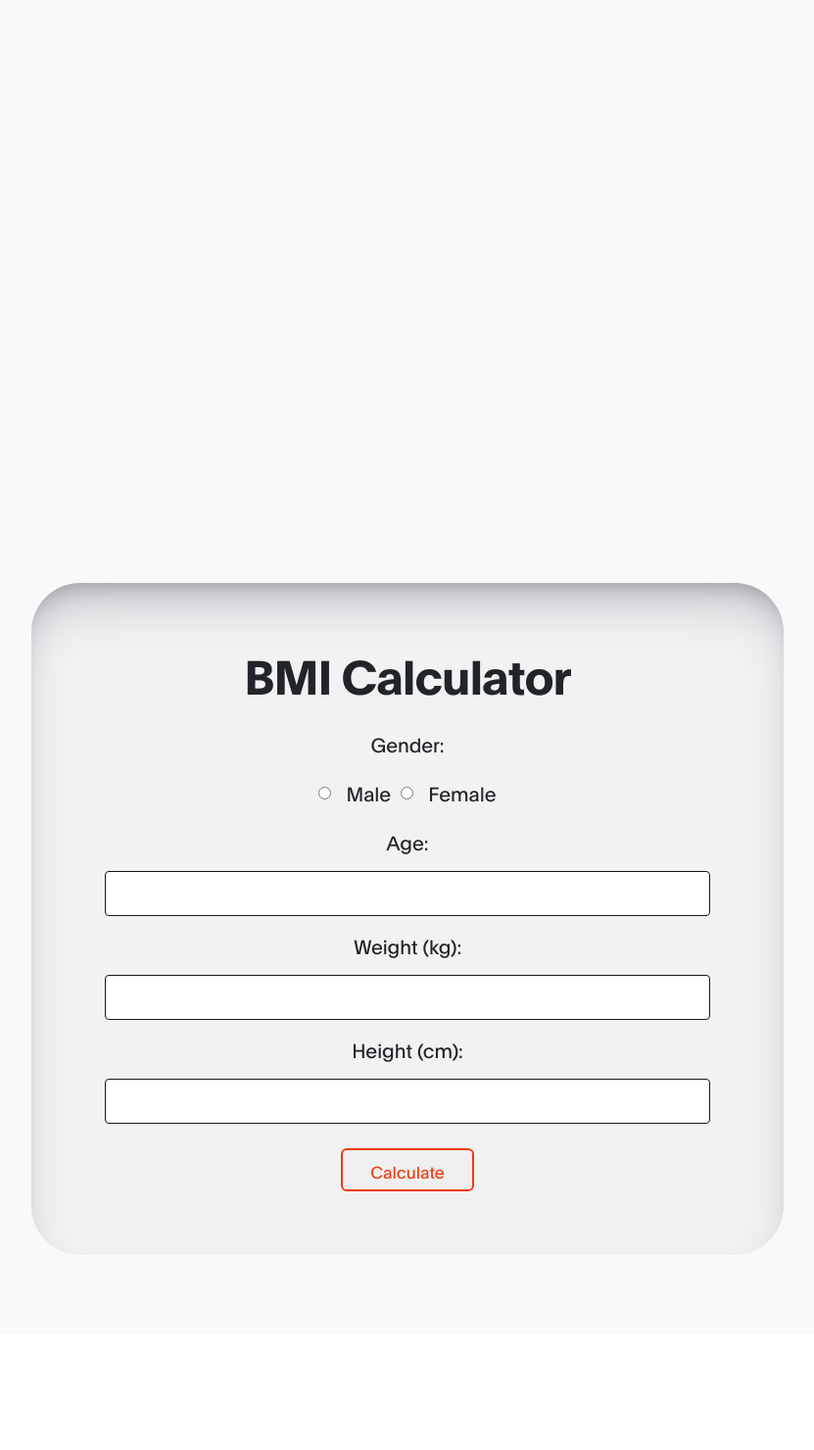
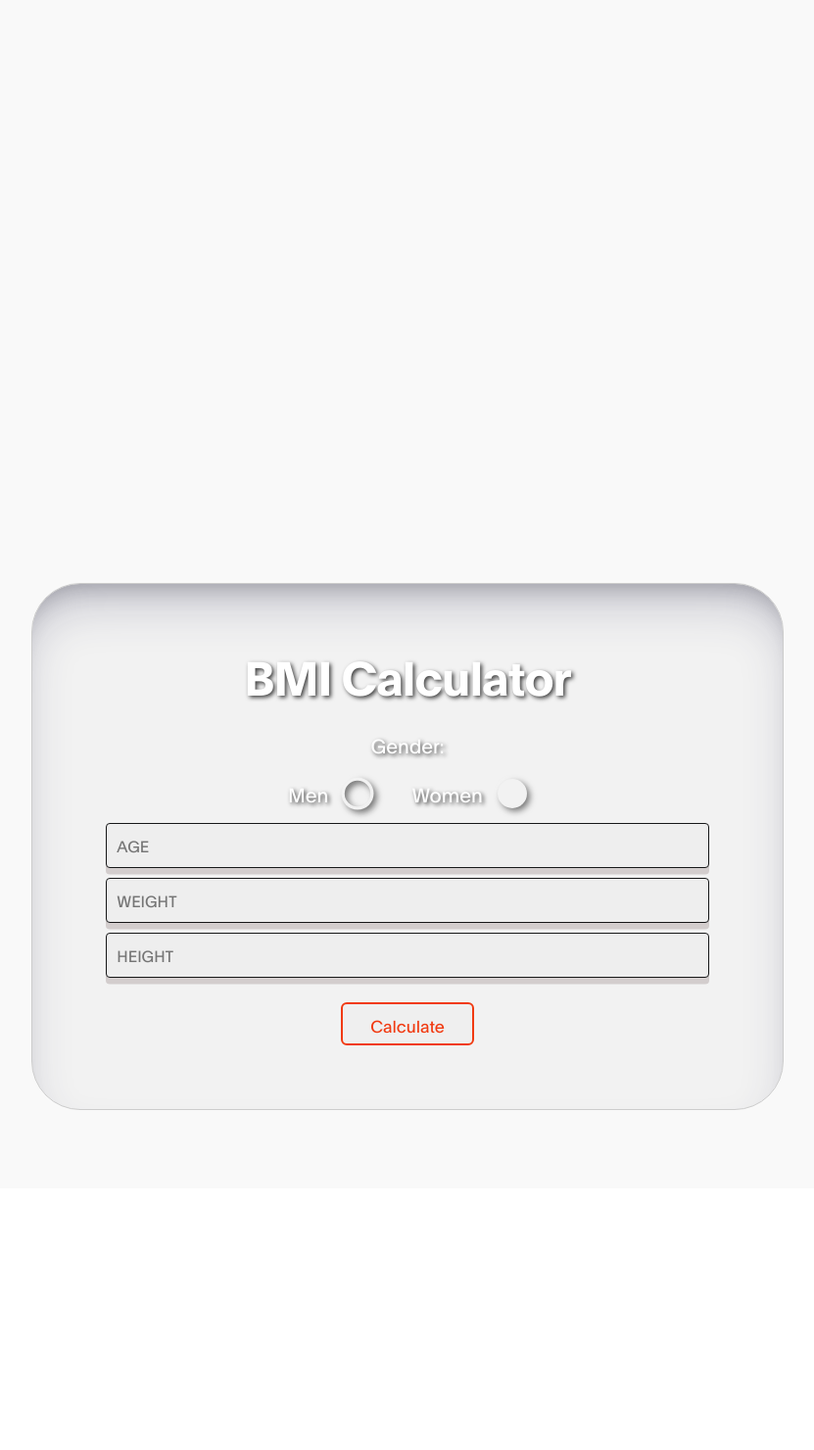
Before and after one commit to MintViper03/MuscleZen, a PHP site: page / in a window 1280 px wide. Shown: the part 1375-2855 px from the top of the page at 98% size, without its empty margins (224-1055 px from the left). Run offline with PHP 8.4, Linux system fonts and the light colour scheme; some libraries are stand-ins or nearby versions.

Commit message:
Bmi Renewed

```diff
--- a/MyGym Website/css/main.css
+++ b/MyGym Website/css/main.css
@@ -424,9 +424,9 @@ a:focus {
 
 .class-info {
   background: var(--white-color);
-  box-shadow: 6px 0 38px rgba(20, 20, 20, 0.1);
+  box-shadow: 0 4px 8px rgba(0, 0, 0, 0.9); /* Added more subtle shadow */
   border-radius: 0 0 2px 2px;
-  padding: 1rem 2rem;
+  padding: 1rem 1rem;
   position: relative;
 }
 
@@ -447,8 +447,8 @@ a:focus {
   height: 3.5rem;
   line-height: 3.5rem;
   text-align: center;
+  box-shadow: 0 4px 8px rgba(0, 0, 0, 0.2); /* Adding drop shadow for .class-price */
 }
-
 /*
      SCHEDULE
   */
@@ -790,17 +790,17 @@ Button "Become A member today" section
 
 .bmi-container {
   max-width: 60%;
-  margin: auto auto;
+  margin: auto;
   padding: 30px;
-  border: 1px;
+  border: 1px solid #ccc; /* Added border style */
   border-radius: 50px;
   text-align: center;
-  color: var(--); /* This line changes the text color to white */
+  color: white; /* This line changes the text color to white */
   background: #F2F2F2;
   box-shadow: rgba(50, 50, 93, 0.25) 0px 30px 50px -12px inset, rgba(0, 0, 0, 0.3) 0px 18px 26px -18px inset;
   position: relative;
+  text-shadow: 2px 2px 4px #404040; /* Added text shadow */
 }
-
 .bmi-container input[type="number"],
 .bmi-container input[type="float"] {
   width: calc(90% - 20px); /* Adjust width to fit within container */
@@ -825,13 +825,6 @@ label {
   margin: 10px 0 10px;
 }
 
-.gender-options {
-  display: flex;
-  justify-content: center;
-  align-items: center;
-  gap: 10px;
-  margin-bottom: 10px;
-}
 
 input[type="number"],
 input[type="float"] {
@@ -840,11 +833,65 @@ input[type="float"] {
   margin-bottom: 10px;
 }
 
-input[type="radio"] {
-  margin-right: 5px;
+.radio-input .label input {
+  display: none;
+  margin: 0px auto;
+  align-items: center;
 }
 
-/* From Uiverse.io by cssbuttons-io */
+.radio-input {
+  display: flex;
+  gap: 40px;
+  display:inline-flex;
+}
+
+.radio-input .label {
+  display: flex;
+  align-items: center;
+}
+
+.radio-input .label .check {
+  width: 30px;
+  height: 30px;
+  display: flex;
+  justify-content: center;
+  align-items: center;
+  border-radius: 100%;
+  cursor: pointer;
+  transition: 0.3s;
+  border: 3px solid transparent;
+  box-shadow: 3px 3px 6px rgba(0, 0, 0, 0.5),
+   -1px -1px 4px rgba(255, 255, 255, 0.5);
+   margin: 0px auto;
+
+}
+
+.radio-input .label input:checked + .check {
+  box-shadow: 3px 3px 6px rgba(0, 0, 0, 0.5),
+   -1px -1px 4px rgba(255, 255, 255, 0.5),
+   inset 3px 3px 6px rgba(0, 0, 0, 0.5),
+   inset -1px -1px 4px rgba(255, 255, 255, 0.5);
+  transform: scale(1.1);
+
+}
+
+.input-wrapper input {
+  background-color: #eee;
+  border: none;
+  padding: 1rem;
+  font-size: 1rem;
+  width: 13em;
+  border-radius: 1rem;
+  color: var(--primary-color);
+  box-shadow: 0 0.4rem #d3cdcd;
+  cursor: pointer;
+}
+
+.input-wrapper input:focus {
+  outline-color: var(--primary-color);
+}
+
+/* BMI CAlculate Button */
 .btn1 {
   --color: var(--primary-color);
   font-family: inherit;
@@ -865,7 +912,7 @@ input[type="radio"] {
   color: var(--color);
 }
 
-btn1:before {
+.btn1:before {
   content: "";
   position: absolute;
   z-index: -1;
@@ -875,31 +922,32 @@ btn1:before {
   border-radius: 50%;
 }
 
-btn1:hover {
+.btn1:hover {
   color: #fff;
 }
 
-btn1:before {
+.btn1:before {
   top: 100%;
   left: 100%;
-  transition: all 1s;
+  transition: all 0.7s;
 }
 
-btn1:hover:before {
+.btn1:hover:before {
   top: -30px;
   left: -30px;
 }
 
-btn1:active:before {
+.btn1:active:before {
   background: var(--primary-color);
-  transition: background 0s;
+  transition: background 1s;
 }
-
 
 
 #bmiResult {
   margin-top: 15px;
 }
+
+/*chatbot Section*/
 /*
 .chatbot-container {
   position: fixed;
--- a/MyGym Website/index.html
+++ b/MyGym Website/index.html
@@ -199,21 +199,23 @@
             <h1>BMI Calculator</h1>
             <form id="bmiForm">
                 <label for="gender">Gender:</label>
-                <div class="gender-options">
-                    <input type="radio" id="male" name="gender" value="male" required>
-                    <label for="male">Male</label>
-                    <input type="radio" id="female" name="gender" value="female" required>
-                    <label for="female">Female</label>
+                <div class="radio-input">
+                  <label class="label">
+                  Men &nbsp&nbsp
+                    <input type="radio" name="radio" checked="">
+                    <span class="check"></span>
+                  </label>
+                  <label class="label">
+                  Women &nbsp&nbsp
+                    <input type="radio" name="radio">
+                    <span class="check"></span>
+                  </label>
                 </div>
-                <label for="age">Age:</label>
-                <input type="number" id="age" name="age" required>
-                <label for="weight">Weight (kg):</label>
-                <input type="number" id="weight" name="weight" required>
-                <label for="height">Height (cm):</label>
-                <input type="float" id="height" name="height" required>
-                <button type="submit" class="btn1">
-                    <span class="text">Calculate</span>
-                </button>
+                <div class="input-wrapper">
+                <input type="number" placeholder="AGE" id="age" name="age" required>
+                <input type="number" placeholder="WEIGHT"id="weight" name="weight" required>
+                <input type="float" placeholder="HEIGHT"id="height" name="height" required>
+                <button type="submit" class="btn1">Calculate</button>
             </form>
             <div id="bmiResult"></div>
         </div>
@@ -289,6 +291,19 @@
                     </div>
                 </div>
             </div>
+
+            <div class="mt-5 mt-lg-0 mt-md-0 col-lg-4 col-md-6 col-12" data-aos="fade-up" data-aos-delay="800">
+              <div class="class-thumb">
+                  <img src="images/class/Flexibility Training.jpg" class="img-fluid" alt="Class">
+                  <div class="class-info">
+                      <h3 class="mb-1">Flexibility Training</h3>
+                      <span><strong>Trained by</strong> - Flexibility Trainer</span>
+                      <span class="class-price">₹2500</span>
+                      <p class="mt-3">Flex Your Way to Better Health and Mobility</p>
+                  </div>
+              </div>
+          </div>
+
         </div>
     </div>
 </section>
```
Also changed, not shown: MyGym Website/images/class/Flexibility Training.jpg (added), MyGym Website/images/class/Flexibility Training.webp (added).
